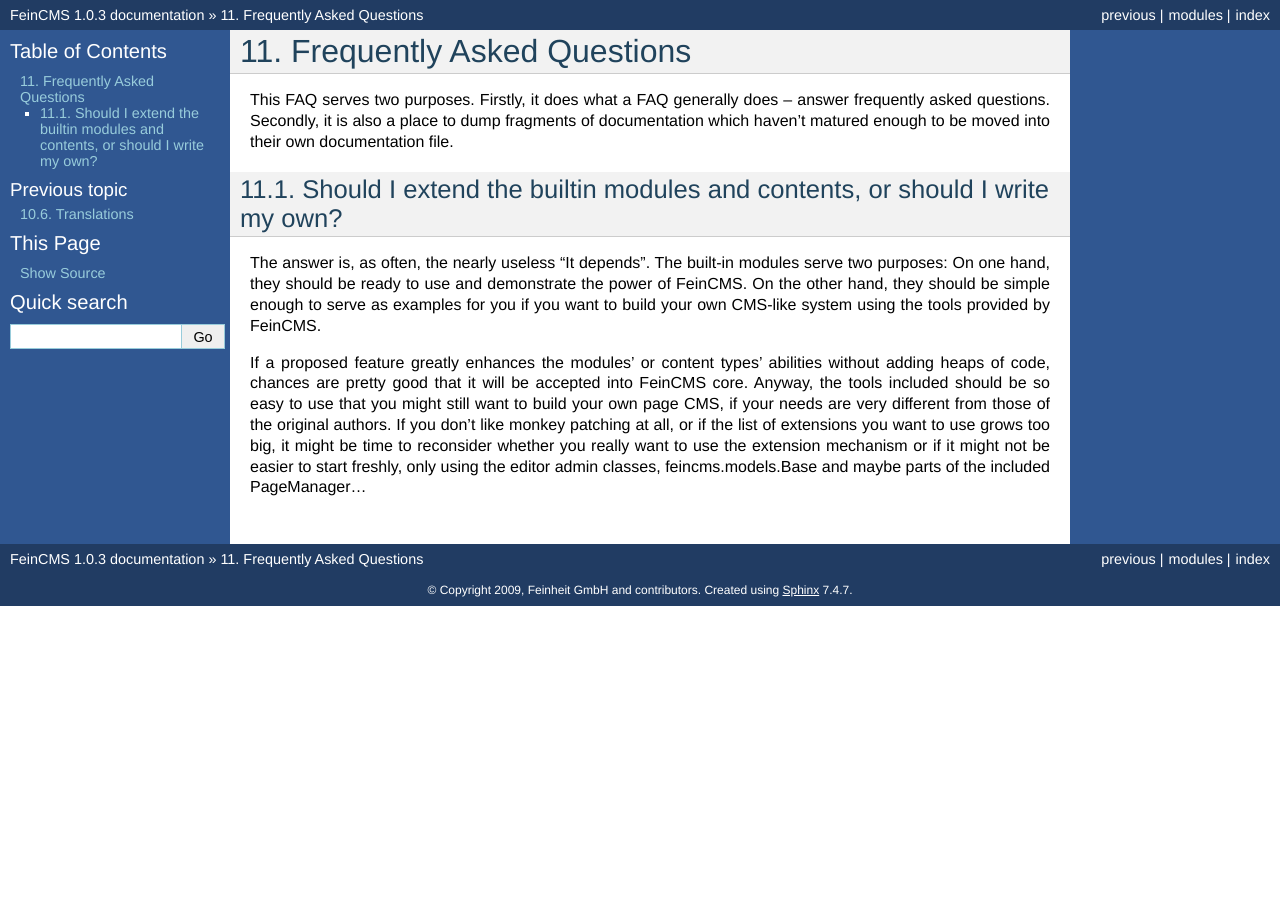
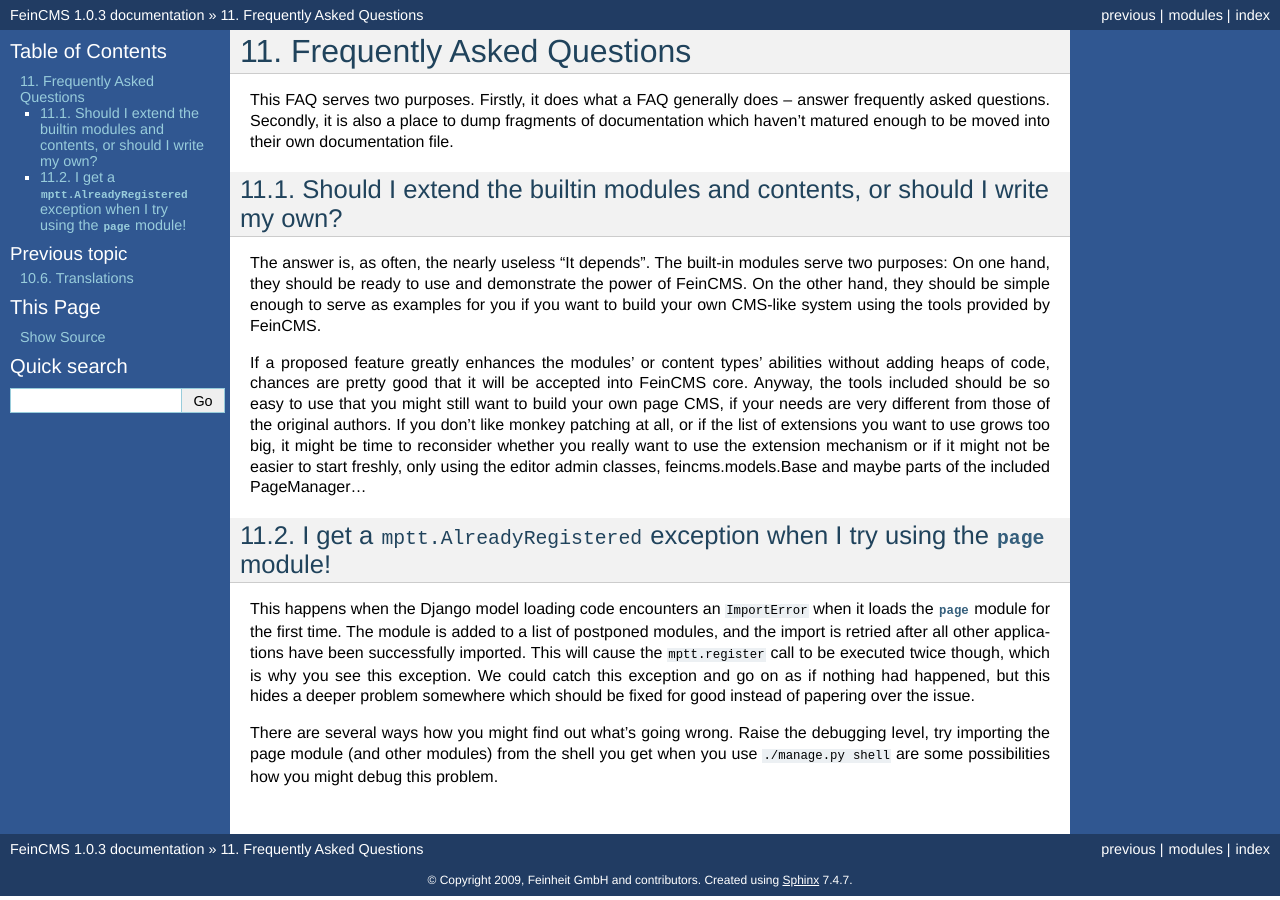
Before and after one commit to feincms/feincms, a Sphinx documentation site: the page built from docs/faq.txt, in a window 1280 px wide. Built offline with Sphinx 7.4.7, drawn with Linux system fonts in a browser that asks for light colours.

Commit message:
Add a FAQ section covering the mptt.AlreadyRegistered exception

```diff
--- a/docs/faq.txt
+++ b/docs/faq.txt
@@ -30,3 +30,22 @@
 extension mechanism or if it might not be easier to start freshly, only
 using the editor admin classes, feincms.models.Base and maybe parts of the
 included PageManager...
+
+
+
+I get a ``mptt.AlreadyRegistered`` exception when I try using the :mod:`~feincms.module.page` module!
+=====================================================================================================
+
+This happens when the Django model loading code encounters an ``ImportError``
+when it loads the :mod:`~feincms.module.page` module for the first time. The
+module is added to a list of postponed modules, and the import is retried
+after all other applications have been successfully imported. This will
+cause the ``mptt.register`` call to be executed twice though, which is why
+you see this exception. We could catch this exception and go on as if
+nothing had happened, but this hides a deeper problem somewhere which should
+be fixed for good instead of papering over the issue.
+
+There are several ways how you might find out what's going wrong. Raise the
+debugging level, try importing the page module (and other modules) from the
+shell you get when you use ``./manage.py shell`` are some possibilities how
+you might debug this problem.
```
